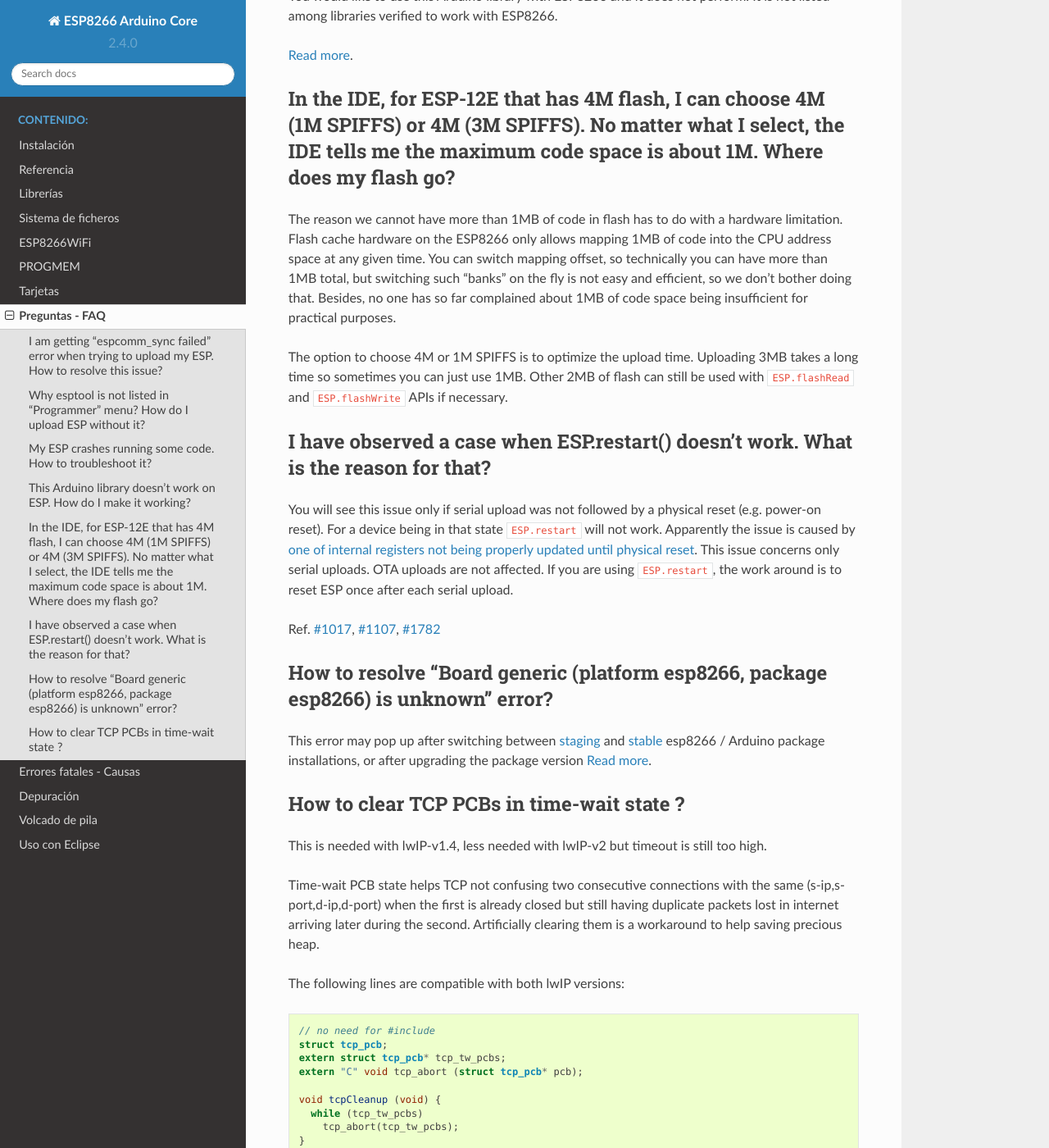
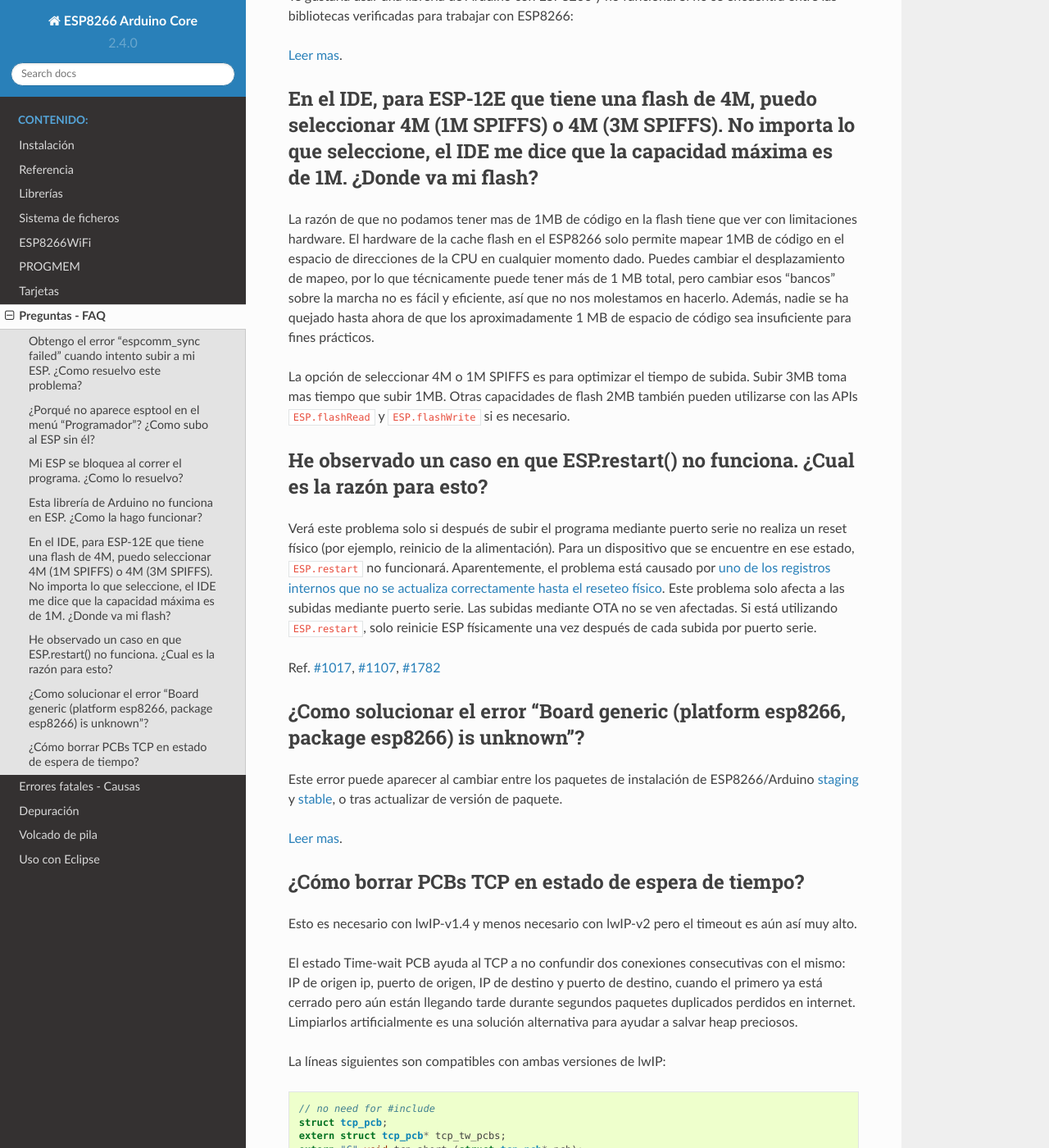
Before and after one commit to lrmoreno007/ESP8266-Arduino-Spanish, a Sphinx documentation site: the page built from doc/faq/readme.rst, in a window 1280 px wide and 1400 px high, scrolled down 1072 px. Shown: the whole window at 82% size. Built offline with Sphinx 7.4.7 and the Read the Docs theme 2.0.0, drawn with Linux system fonts in a browser that asks for light colours; pages that are not in the unit, such as notebooks, are missing from menus; some of the changed text lies outside the part shown.

Commit message:
Update readme.rst

```diff
--- a/doc/faq/readme.rst
+++ b/doc/faq/readme.rst
@@ -1,107 +1,69 @@
 FAQ
 ===
 
-The purpose of this FAQ / Troubleshooting is to respond to questions
-commonly asked in `Issues <https://github.com/esp8266/Arduino/issues>`__
-section and on `ESP8266 Community forum <http://www.esp8266.com/>`__.
+El propósito de este apartado de FAQ / Solución de problemas es responder a las preguntas mas comunes en la sección `Issues <https://github.com/esp8266/Arduino/issues>`__ y en el `Foro de la comunidad ESP8266 <http://www.esp8266.com/>`__.
 
-Where possible we are going right to the answer and provide it within
-one or two paragraphs. If it takes more than that, you will see a link
-:arrow\_right: to more details.
+Siempre que sea posible, vamos directamente a la respuesta y la proporcionamos dentro de uno o dos párrafos. Si la respuesta es mas larga, verá un enlace para leer mas detalles.
 
-Please feel free to contribute if you believe that some frequent issues
-are not covered below.
+Siéntase libre de contribuir si cree que alguna pregunta frecuente no se encuentra cubierta.
 
-
-I am getting "espcomm\_sync failed" error when trying to upload my ESP. How to resolve this issue?
+Obtengo el error "espcomm\_sync failed" cuando intento subir a mi ESP. ¿Como resuelvo este problema?
 ~~~~~~~~~~~~~~~~~~~~~~~~~~~~~~~~~~~~~~~~~~~~~~~~~~~~~~~~~~~~~~~~~~~~~~~~~~~~~~~~~~~~~~~~~~~~~~~~~~
 
-This message indicates issue with uploading ESP module over a serial
-connection. There are couple of possible causes, that depend on the type
-of your module, if you use separate USB to serial converter.
+Este mensaje indica un problema al subir al módulo ESP mediante conexión por puerto serie. Existen varias posibles causas que dependen del tipo de módulo y de si tiene un convertidor serie independiente.
 
-:doc:`Read more <a01-espcomm_sync-failed>`.
+:doc:`Leer mas <a01-espcomm_sync-failed>`.
 
-Why esptool is not listed in "Programmer" menu? How do I upload ESP without it?
+¿Porqué no aparece esptool en el menú "Programador"? ¿Como subo al ESP sin él?
 ~~~~~~~~~~~~~~~~~~~~~~~~~~~~~~~~~~~~~~~~~~~~~~~~~~~~~~~~~~~~~~~~~~~~~~~~~~~~~~~
 
-Do not worry about "Programmer" menu of Arduino IDE. It doesn't matter
-what is selected in it — upload now always defaults to using esptool.
+No te preocupes por el menú "Programador" del IDE Arduino. No importa qué se seleccione en él, siempre está predeterminado para usar esptool.
 
-Ref. `#138 <https://github.com/esp8266/Arduino/issues/138>`__,
-`#653 <https://github.com/esp8266/Arduino/issues/653>`__ and
-`#739 <https://github.com/esp8266/Arduino/issues/739>`__.
+Ref. `#138 <https://github.com/esp8266/Arduino/issues/138>`__, `#653 <https://github.com/esp8266/Arduino/issues/653>`__ y `#739 <https://github.com/esp8266/Arduino/issues/739>`__.
 
-My ESP crashes running some code. How to troubleshoot it?
+Mi ESP se bloquea al correr el programa. ¿Como lo resuelvo?
 ~~~~~~~~~~~~~~~~~~~~~~~~~~~~~~~~~~~~~~~~~~~~~~~~~~~~~~~~~
 
-The code may crash because of s/w bug or issue with your h/w. Before
-entering an issue report, please perform initial troubleshooting.
+El programa puede bloquearse por un error software o hardware. Antes de abrir un nuevo issue, por favor realice una serie de comprobaciones iniciales.
 
-:doc:`Read more <a02-my-esp-crashes>`.
+:doc:`Leer mas <a02-my-esp-crashes>`.
 
-This Arduino library doesn't work on ESP. How do I make it working?
+Esta librería de Arduino no funciona en ESP. ¿Como la hago funcionar?
 ~~~~~~~~~~~~~~~~~~~~~~~~~~~~~~~~~~~~~~~~~~~~~~~~~~~~~~~~~~~~~~~~~~~
 
-You would like to use this Arduino library with ESP8266 and it does not
-perform. It is not listed among libraries verified to work with ESP8266.
+Te gustaría usar una librería de Arduino con ESP8266 y no funciona. Si no se encuentra entre las bibliotecas verificadas para trabajar con ESP8266:
 
-:doc:`Read more <a03-library-does-not-work>`.
+:doc:`Leer mas <a03-library-does-not-work>`.
 
-In the IDE, for ESP-12E that has 4M flash, I can choose 4M (1M SPIFFS) or 4M (3M SPIFFS). No matter what I select, the IDE tells me the maximum code space is about 1M. Where does my flash go?
-~~~~~~~~~~~~~~~~~~~~~~~~~~~~~~~~~~~~~~~~~~~~~~~~~~~~~~~~~~~~~~~~~~~~~~~~~~~~~~~~~~~~~~~~~~~~~~~~~~~~~~~~~~~~~~~~~~~~~~~~~~~~~~~~~~~~~~~~~~~~~~~~~~~~~~~~~~~~~~~~~~~~~~~~~~~~~~~~~~~~~~~~~~~~~~~
+En el IDE, para ESP-12E que tiene una flash de 4M, puedo seleccionar 4M (1M SPIFFS) o 4M (3M SPIFFS). No importa lo que seleccione, el IDE me dice que la capacidad máxima es de 1M. ¿Donde va mi flash?
+~~~~~~~~~~~~~~~~~~~~~~~~~~~~~~~~~~~~~~~~~~~~~~~~~~~~~~~~~~~~~~~~~~~~~~~~~~~~~~~~~~~~~~~~~~~~~~~~~~~~~~~~~~~~~~~~~~~~~~~~~~~~~~~~~~~~~~~~~~~~~~~~~~~~~~~~~~~~~~~~~~~~~~~~~~~~~~~~~~~~~
 
-The reason we cannot have more than 1MB of code in flash has to do with
-a hardware limitation. Flash cache hardware on the ESP8266 only allows
-mapping 1MB of code into the CPU address space at any given time. You
-can switch mapping offset, so technically you can have more than 1MB
-total, but switching such "banks" on the fly is not easy and efficient,
-so we don't bother doing that. Besides, no one has so far complained
-about 1MB of code space being insufficient for practical purposes.
+La razón de que no podamos tener mas de 1MB de código en la flash tiene que ver con limitaciones hardware. El hardware de la cache flash en el ESP8266 solo permite mapear 1MB de código en el espacio de direcciones de la CPU en cualquier momento dado. Puedes cambiar el desplazamiento de mapeo, por lo que técnicamente puede tener más de 1 MB total, pero cambiar esos "bancos" sobre la marcha no es fácil y eficiente, así que no nos molestamos en hacerlo. Además, nadie se ha quejado hasta ahora de que los aproximadamente 1 MB de espacio de código sea insuficiente para fines prácticos.
 
-The option to choose 4M or 1M SPIFFS is to optimize the upload time.
-Uploading 3MB takes a long time so sometimes you can just use 1MB. Other
-2MB of flash can still be used with ``ESP.flashRead`` and
-``ESP.flashWrite`` APIs if necessary.
+La opción de seleccionar 4M o 1M SPIFFS es para optimizar el tiempo de subida. Subir 3MB toma mas tiempo que subir 1MB. Otras capacidades de flash 2MB también pueden utilizarse con las APIs ``ESP.flashRead`` y ``ESP.flashWrite`` si es necesario.
 
-I have observed a case when ESP.restart() doesn't work. What is the reason for that?
+He observado un caso en que ESP.restart() no funciona. ¿Cual es la razón para esto?
 ~~~~~~~~~~~~~~~~~~~~~~~~~~~~~~~~~~~~~~~~~~~~~~~~~~~~~~~~~~~~~~~~~~~~~~~~~~~~~~~~~~~~
 
-You will see this issue only if serial upload was not followed by a
-physical reset (e.g. power-on reset). For a device being in that state
-``ESP.restart`` will not work. Apparently the issue is caused by `one of
-internal registers not being properly updated until physical
-reset <https://github.com/esp8266/Arduino/issues/1017#issuecomment-200605576>`__.
-This issue concerns only serial uploads. OTA uploads are not affected.
-If you are using ``ESP.restart``, the work around is to reset ESP once
-after each serial upload.
+Verá este problema solo si después de subir el programa mediante puerto serie no realiza un reset físico (por ejemplo, reinicio de la alimentación). Para un dispositivo que se encuentre en ese estado, ``ESP.restart`` no funcionará. Aparentemente, el problema está causado por `uno de los registros internos que no se actualiza correctamente hasta el reseteo físico <https://github.com/esp8266/Arduino/issues/1017#issuecomment-200605576>`__. Este problema solo afecta a las subidas mediante puerto serie. Las subidas mediante OTA no se ven afectadas. Si está utilizando ``ESP.restart``, solo reinicie ESP físicamente una vez después de cada subida por puerto serie.
 
-Ref. `#1017 <https://github.com/esp8266/Arduino/issues/1017>`__,
-`#1107 <https://github.com/esp8266/Arduino/issues/1107>`__,
-`#1782 <https://github.com/esp8266/Arduino/issues/1782>`__
+Ref. `#1017 <https://github.com/esp8266/Arduino/issues/1017>`__, `#1107 <https://github.com/esp8266/Arduino/issues/1107>`__, `#1782 <https://github.com/esp8266/Arduino/issues/1782>`__
 
-How to resolve "Board generic (platform esp8266, package esp8266) is unknown" error?
+¿Como solucionar el error "Board generic (platform esp8266, package esp8266) is unknown"?
 ~~~~~~~~~~~~~~~~~~~~~~~~~~~~~~~~~~~~~~~~~~~~~~~~~~~~~~~~~~~~~~~~~~~~~~~~~~~~~~~~~~~~
 
-This error may pop up after switching between
-`staging <https://github.com/esp8266/Arduino#staging-version->`__ and
-`stable <https://github.com/esp8266/Arduino#stable-version->`__ esp8266
-/ Arduino package installations, or after upgrading the package version
-:doc:`Read more <a04-board-generic-is-unknown>`.
+Este error puede aparecer al cambiar entre los paquetes de instalación de ESP8266/Arduino `staging <https://github.com/esp8266/Arduino#staging-version->`__ y `stable <https://github.com/esp8266/Arduino#stable-version->`__, o tras actualizar de versión de paquete.
 
+:doc:`Leer mas <a04-board-generic-is-unknown>`.
 
-How to clear TCP PCBs in time-wait state ?
+¿Cómo borrar PCBs TCP en estado de espera de tiempo?
 ~~~~~~~~~~~~~~~~~~~~~~~~~~~~~~~~~~~~~~~~~~
 
-This is needed with lwIP-v1.4, less needed with lwIP-v2 but timeout is still
-too high.
+Esto es necesario con lwIP-v1.4 y menos necesario con lwIP-v2 pero el timeout es aún así muy alto.
 
-Time-wait PCB state helps TCP not confusing two consecutive connections with the
-same (s-ip,s-port,d-ip,d-port) when the first is already closed but still
-having duplicate packets lost in internet arriving later during the second.
-Artificially clearing them is a workaround to help saving precious heap.
+El estado Time-wait PCB ayuda al TCP a no confundir dos conexiones consecutivas con el mismo: IP de origen ip, puerto de origen, IP de destino y puerto de destino, cuando el primero ya está cerrado pero aún están llegando tarde durante segundos paquetes duplicados perdidos en internet. Limpiarlos artificialmente es una solución alternativa para ayudar a salvar heap preciosos.
 
-The following lines are compatible with both lwIP versions:
+La líneas siguientes son compatibles con ambas versiones de lwIP:
 
 .. code:: cpp
 
```
